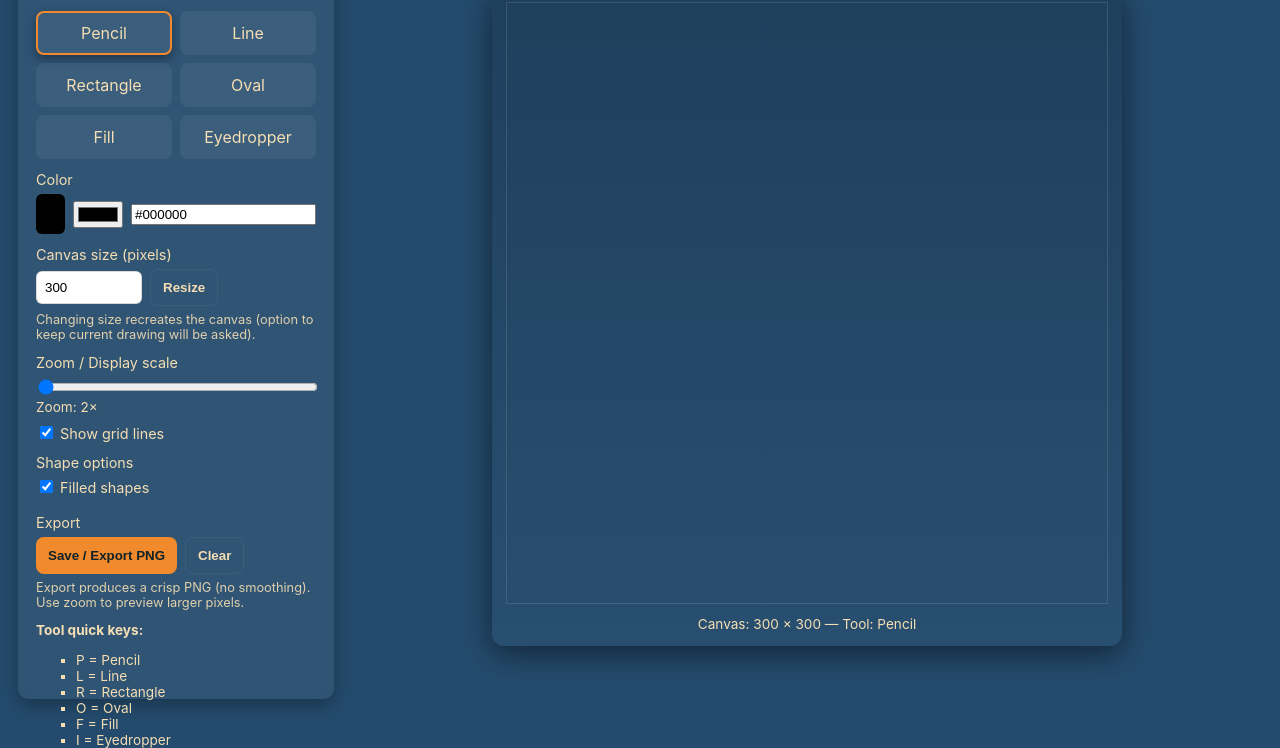
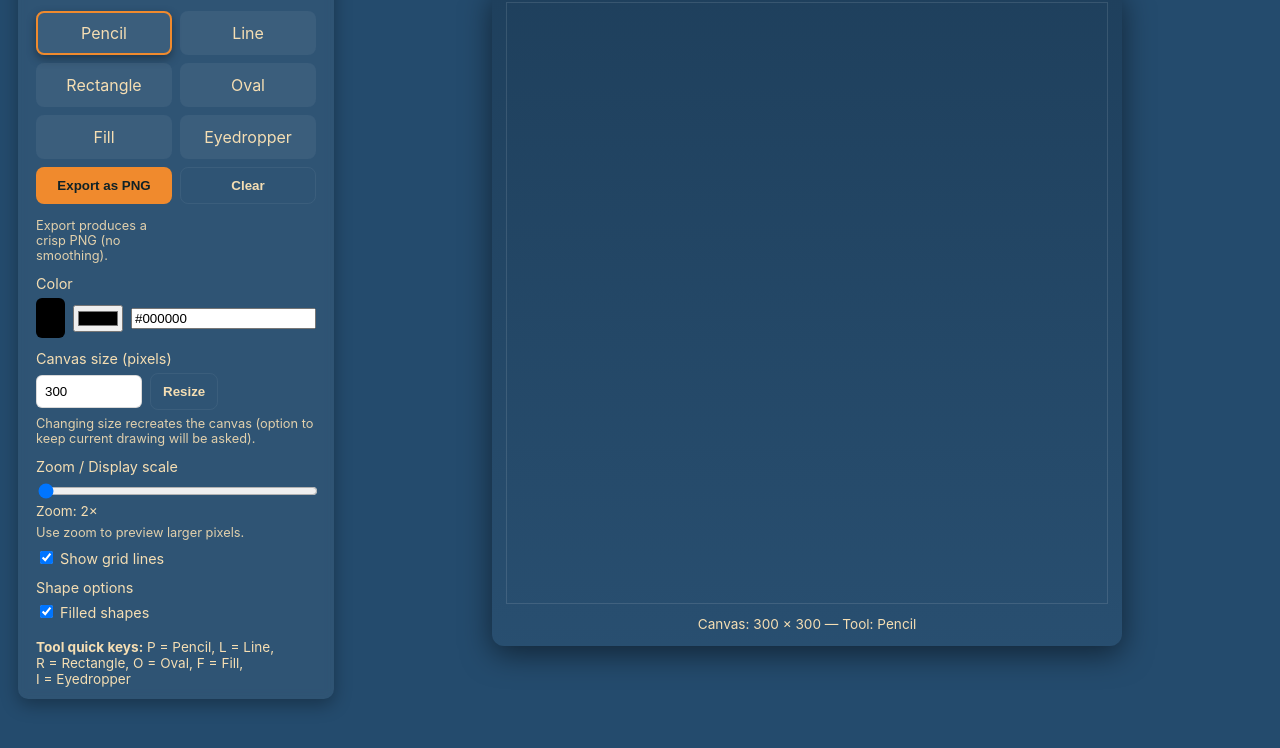
Before and after one commit to Cheze-Burgur/games, a plain HTML site: page games/pixel/index.html in a window 1280 px wide. Shown: the part 83-831 px from the top of the page. After the commit the page ends 800 px from the top, so only its background shows below. Drawn offline with Linux system fonts and the light colour scheme.

Commit message:
Slight Changes

```diff
--- a/games/pixel/index.html
+++ b/games/pixel/index.html
@@ -234,6 +234,9 @@
                 <div class="tool" data-tool="oval">Oval</div>
                 <div class="tool" data-tool="fill">Fill</div>
                 <div class="tool" data-tool="eyedropper">Eyedropper</div>
+                <button id="exportBtn">Export as PNG</button>
+                <button id="clearBtn" class="secondary">Clear</button>
+                <div class="hint">Export produces a crisp PNG (no smoothing).</div>
             </div>
 
             <div class="control">
@@ -259,8 +262,9 @@
 
             <div class="control">
                 <label>Zoom / Display scale</label>
-                <input id="zoom" type="range" min="2" max="20" value="2" step="0.5"/>
+                <input id="zoom" type="range" min="2" max="20" value="2" step="0.5" />
                 <div class="small">Zoom: <span id="zoomVal">2×</span></div>
+                <div class="hint">Use zoom to preview larger pixels.</div>
                 <label style="margin-top:8px"><input type="checkbox" id="showGrid" checked /> Show grid lines</label>
             </div>
 
@@ -271,25 +275,9 @@
                 </div>
             </div>
 
-            <div class="control">
-                <label>Export</label>
-                <div class="btn-row">
-                    <button id="exportBtn">Save / Export PNG</button>
-                    <button id="clearBtn" class="secondary">Clear</button>
-                </div>
-                <div class="hint">Export produces a crisp PNG (no smoothing). Use zoom to preview larger pixels.</div>
-            </div>
-
             <div class="tool-legend">
-                <strong>Tool quick keys:</strong>
-                <ul style="list-style-type: square;">
-                    <li>P = Pencil</li>
-                    <li>L = Line</li>
-                    <li>R = Rectangle</li>
-                    <li>O = Oval</li>
-                    <li>F = Fill</li>
-                    <li>I = Eyedropper</li>
-                </ul>
+                <strong>Tool quick keys:</strong> P = Pencil, L = Line,<br>R = Rectangle, O = Oval, F = Fill,<br>I =
+                Eyedropper
             </div>
 
         </aside>
```
